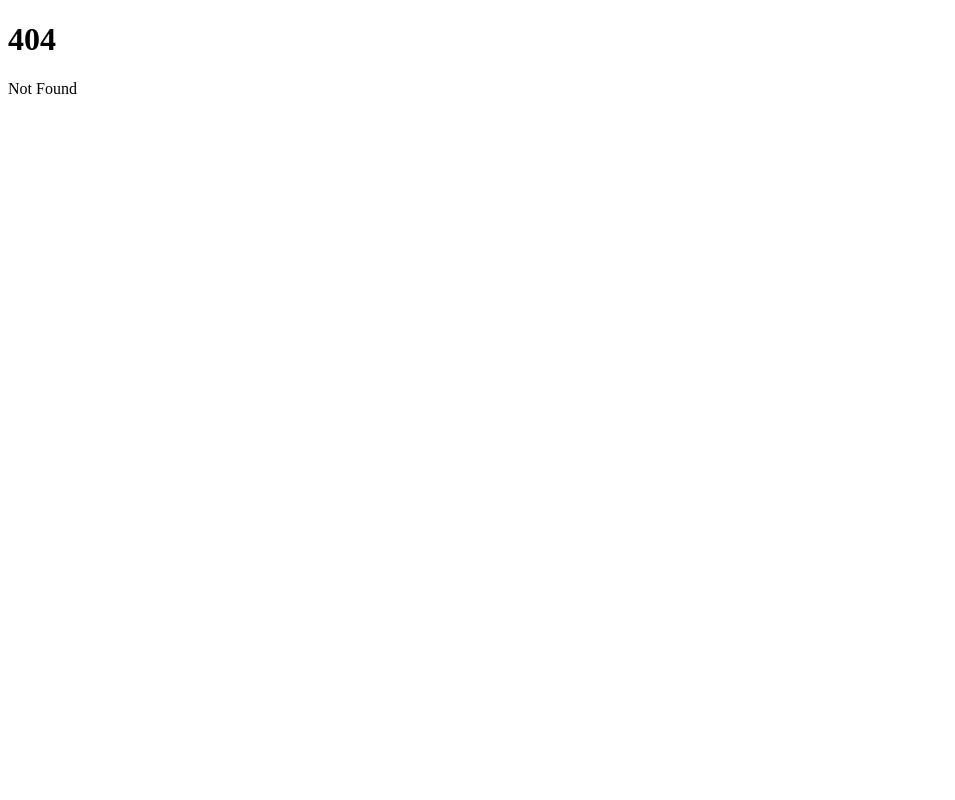
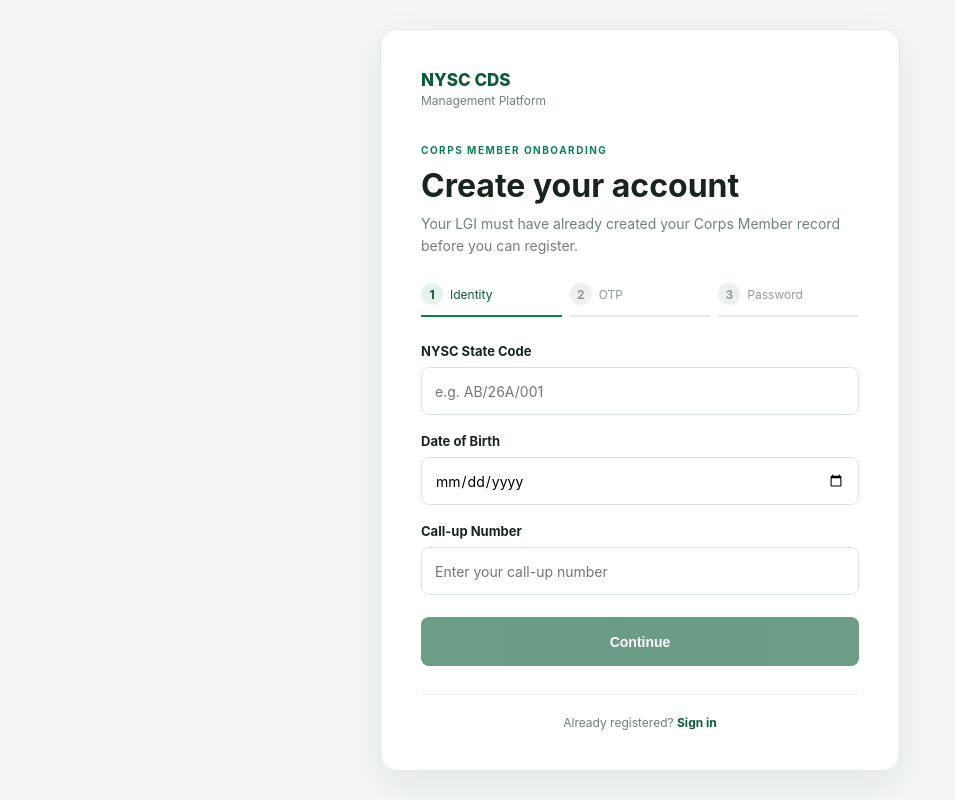
Before and after one commit to slim274/nysc-cds-platform, a SvelteKit app in the folder apps/web/: page /register/corps-member in a window 1280 px wide. Before the commit this address had no page. Shown: the whole page, without its empty margins (0-955 px from the left). Built offline with nearby package versions, Linux system fonts and the light colour scheme.

Commit message:
feat(web): add Corps Member OTP registration flow

```diff
--- /dev/null
+++ b/apps/web/src/routes/register/corps-member/+page.svelte
@@ -0,0 +1,216 @@
+<script lang="ts">
+  import { goto } from '$app/navigation';
+  import {
+    ApiError,
+    verifyCorpsMemberIdentity,
+    sendCorpsMemberOtp,
+    verifyCorpsMemberOtp,
+    registerCorpsMember
+  } from '#lib/api/client.ts';
+
+  let stage = $state(1);
+  let stateCode = $state('');
+  let dateOfBirth = $state('');
+  let callUpNumber = $state('');
+  let challengeToken = $state('');
+  let channel = $state<'email' | 'sms'>('email');
+  let code = $state('');
+  let password = $state('');
+  let confirmPassword = $state('');
+  let otpRequested = $state(false);
+  let submitting = $state(false);
+  let errorMessage = $state('');
+  let noticeMessage = $state('');
+
+  function showError(error: unknown, fallback: string) {
+    errorMessage = error instanceof ApiError ? error.message : fallback;
+  }
+
+  async function submitIdentity(event: SubmitEvent) {
+    event.preventDefault();
+    errorMessage = '';
+    noticeMessage = '';
+    submitting = true;
+    try {
+      const result = await verifyCorpsMemberIdentity({
+        stateCode,
+        dateOfBirth,
+        callUpNumber
+      });
+      challengeToken = result.challengeToken;
+      stage = 2;
+    } catch (error) {
+      showError(error, 'Unable to process the identity check. Please try again.');
+    } finally {
+      submitting = false;
+    }
+  }
+
+  async function requestOtp() {
+    errorMessage = '';
+    noticeMessage = '';
+    submitting = true;
+    try {
+      await sendCorpsMemberOtp(challengeToken, channel);
+      otpRequested = true;
+      noticeMessage = 'If your details matched an eligible Corps Member record with this contact method, a verification code has been sent. In local development, check the API terminal for the test code.';
+    } catch (error) {
+      showError(error, 'Unable to process the OTP request. Please try again.');
+    } finally {
+      submitting = false;
+    }
+  }
+
+  async function confirmOtp(event: SubmitEvent) {
+    event.preventDefault();
+    errorMessage = '';
+    submitting = true;
+    try {
+      await verifyCorpsMemberOtp(challengeToken, code.trim());
+      stage = 3;
+      noticeMessage = 'Your contact has been verified. Create your password to finish registration.';
+    } catch (error) {
+      showError(error, 'The code could not be verified. Check it and try again.');
+    } finally {
+      submitting = false;
+    }
+  }
+
+  async function finishRegistration(event: SubmitEvent) {
+    event.preventDefault();
+    errorMessage = '';
+    noticeMessage = '';
+    if (password !== confirmPassword) {
+      errorMessage = 'The passwords do not match.';
+      return;
+    }
+    submitting = true;
+    try {
+      await registerCorpsMember(challengeToken, password);
+      await goto('/corps-member');
+    } catch (error) {
+      showError(error, 'Unable to complete registration. Please start again or contact your LGI.');
+    } finally {
+      submitting = false;
+      password = '';
+      confirmPassword = '';
+    }
+  }
+</script>
+
+<svelte:head>
+  <title>Corps Member Registration | NYSC CDS Platform</title>
+  <meta name="description" content="Verify your existing NYSC Corps Member record and create your platform account." />
+</svelte:head>
+
+<main class="page">
+  <section class="card">
+    <a class="brand" href="/">NYSC CDS <span>Management Platform</span></a>
+    <p class="eyebrow">CORPS MEMBER ONBOARDING</p>
+    <h1>Create your account</h1>
+    <p class="intro">Your LGI must have already created your Corps Member record before you can register.</p>
+
+    <div class="steps" aria-label="Registration progress">
+      <div class:active={stage >= 1} class:current={stage === 1}><span>1</span>Identity</div>
+      <div class:active={stage >= 2} class:current={stage === 2}><span>2</span>OTP</div>
+      <div class:active={stage >= 3} class:current={stage === 3}><span>3</span>Password</div>
+    </div>
+
+    {#if errorMessage}
+      <div class="alert error" role="alert">{errorMessage}</div>
+    {/if}
+    {#if noticeMessage}
+      <div class="alert notice" role="status">{noticeMessage}</div>
+    {/if}
+
+    {#if stage === 1}
+      <form onsubmit={submitIdentity}>
+        <label for="stateCode">NYSC State Code</label>
+        <input id="stateCode" bind:value={stateCode} placeholder="e.g. AB/26A/001" autocomplete="off" required disabled={submitting} />
+
+        <label for="dob">Date of Birth</label>
+        <input id="dob" type="date" bind:value={dateOfBirth} required disabled={submitting} />
+
+        <label for="callUpNumber">Call-up Number</label>
+        <input id="callUpNumber" bind:value={callUpNumber} placeholder="Enter your call-up number" autocomplete="off" required disabled={submitting} />
+
+        <button disabled={submitting || !stateCode.trim() || !dateOfBirth || !callUpNumber.trim()}>
+          {submitting ? 'Checking details…' : 'Continue'}
+        </button>
+      </form>
+    {:else if stage === 2}
+      <div class="stage-copy">
+        <h2>Verify your contact</h2>
+        <p>Choose the email address or phone number already recorded for you by your LGI. The platform will send a one-time code if your details match an eligible record.</p>
+      </div>
+
+      <label for="channel">Send code by</label>
+      <select id="channel" bind:value={channel} disabled={submitting}>
+        <option value="email">Email</option>
+        <option value="sms">SMS</option>
+      </select>
+      <button class="secondary" type="button" onclick={requestOtp} disabled={submitting}>
+        {submitting ? 'Requesting code…' : otpRequested ? 'Resend code' : 'Send verification code'}
+      </button>
+
+      {#if otpRequested}
+        <form onsubmit={confirmOtp}>
+          <label for="otp">Six-digit verification code</label>
+          <input id="otp" bind:value={code} inputmode="numeric" autocomplete="one-time-code" maxlength="6" pattern="[0-9]{6}" placeholder="000000" required disabled={submitting} />
+          <button disabled={submitting || !/^\d{6}$/.test(code.trim())}>
+            {submitting ? 'Verifying…' : 'Verify code'}
+          </button>
+        </form>
+      {/if}
+    {:else}
+      <div class="stage-copy">
+        <h2>Set your password</h2>
+        <p>Your contact has been verified. Create a password to secure your Corps Member account.</p>
+      </div>
+      <form onsubmit={finishRegistration}>
+        <label for="password">Password</label>
+        <input id="password" type="password" bind:value={password} minlength="12" maxlength="128" autocomplete="new-password" required disabled={submitting} />
+        <small>Use at least 12 characters.</small>
+
+        <label for="confirmPassword">Confirm password</label>
+        <input id="confirmPassword" type="password" bind:value={confirmPassword} minlength="12" maxlength="128" autocomplete="new-password" required disabled={submitting} />
+
+        <button disabled={submitting || password.length < 12 || password !== confirmPassword}>
+          {submitting ? 'Creating account…' : 'Create account'}
+        </button>
+      </form>
+    {/if}
+
+    <p class="footer">Already registered? <a href="/login">Sign in</a></p>
+  </section>
+</main>
+
+<style>
+  :global(*) { box-sizing: border-box; }
+  :global(body) { margin: 0; background: #f3f6f4; color: #17251c; font-family: Inter, Arial, sans-serif; }
+  .page { min-height: 100vh; min-height: 100svh; display: grid; place-items: center; padding: 24px 16px; }
+  .card { width: min(100%, 520px); background: #fff; border: 1px solid #e4ebe6; border-radius: 16px; padding: clamp(24px, 5vw, 40px); box-shadow: 0 12px 40px rgba(20,50,30,.07); }
+  .brand { display: inline-flex; flex-direction: column; gap: 3px; color: #0a5c37; font-size: 17px; font-weight: 800; text-decoration: none; margin-bottom: 36px; }
+  .brand span { color: #718078; font-size: 12px; font-weight: 400; }
+  .eyebrow { color: #0a8050; font-size: 10px; font-weight: 700; letter-spacing: 1.5px; margin: 0 0 10px; }
+  h1 { margin: 0 0 8px; font-size: clamp(26px, 5vw, 32px); }
+  .intro,.stage-copy p { color: #718078; font-size: 14px; line-height: 1.6; margin: 0 0 24px; }
+  .steps { display: grid; grid-template-columns: repeat(3,1fr); gap: 8px; margin: 26px 0; }
+  .steps div { display: flex; align-items: center; gap: 7px; color: #929d95; font-size: 12px; border-bottom: 2px solid #e7ede8; padding-bottom: 10px; }
+  .steps span { display: grid; place-items: center; width: 22px; height: 22px; border-radius: 50%; background: #edf1ee; font-weight: 700; }
+  .steps .active { color: #0a5c37; border-color: #0a8050; }
+  .steps .active span { background: #e5f3eb; color: #0a5c37; }
+  label { display: block; font-size: 13px; font-weight: 650; margin: 18px 0 8px; }
+  input,select { width: 100%; min-height: 48px; border: 1px solid #dce5de; border-radius: 8px; padding: 0 13px; font: inherit; font-size: 14px; background: #fff; }
+  input:focus,select:focus { outline: none; border-color: #0a8050; box-shadow: 0 0 0 3px rgba(10,128,80,.09); }
+  button { width: 100%; min-height: 49px; margin-top: 22px; border: 0; border-radius: 8px; background: #0a5c37; color: #fff; font-size: 14px; font-weight: 700; cursor: pointer; }
+  button.secondary { margin-top: 12px; background: #e8f3ec; color: #0a5c37; }
+  button:disabled { opacity: .6; cursor: not-allowed; }
+  small { color: #718078; display: block; margin-top: 6px; font-size: 11px; }
+  .alert { border-radius: 8px; padding: 12px; font-size: 13px; line-height: 1.5; margin: 16px 0; }
+  .error { color: #9d2424; border: 1px solid #f0cccc; background: #fff1f1; }
+  .notice { color: #155b37; border: 1px solid #cfe6d7; background: #eff8f1; }
+  .stage-copy h2 { margin: 0 0 8px; font-size: 20px; }
+  .footer { margin: 28px 0 0; padding-top: 20px; border-top: 1px solid #edf0ed; color: #718078; font-size: 12px; text-align: center; }
+  .footer a { color: #0a5c37; font-weight: 700; text-decoration: none; }
+</style>
```
